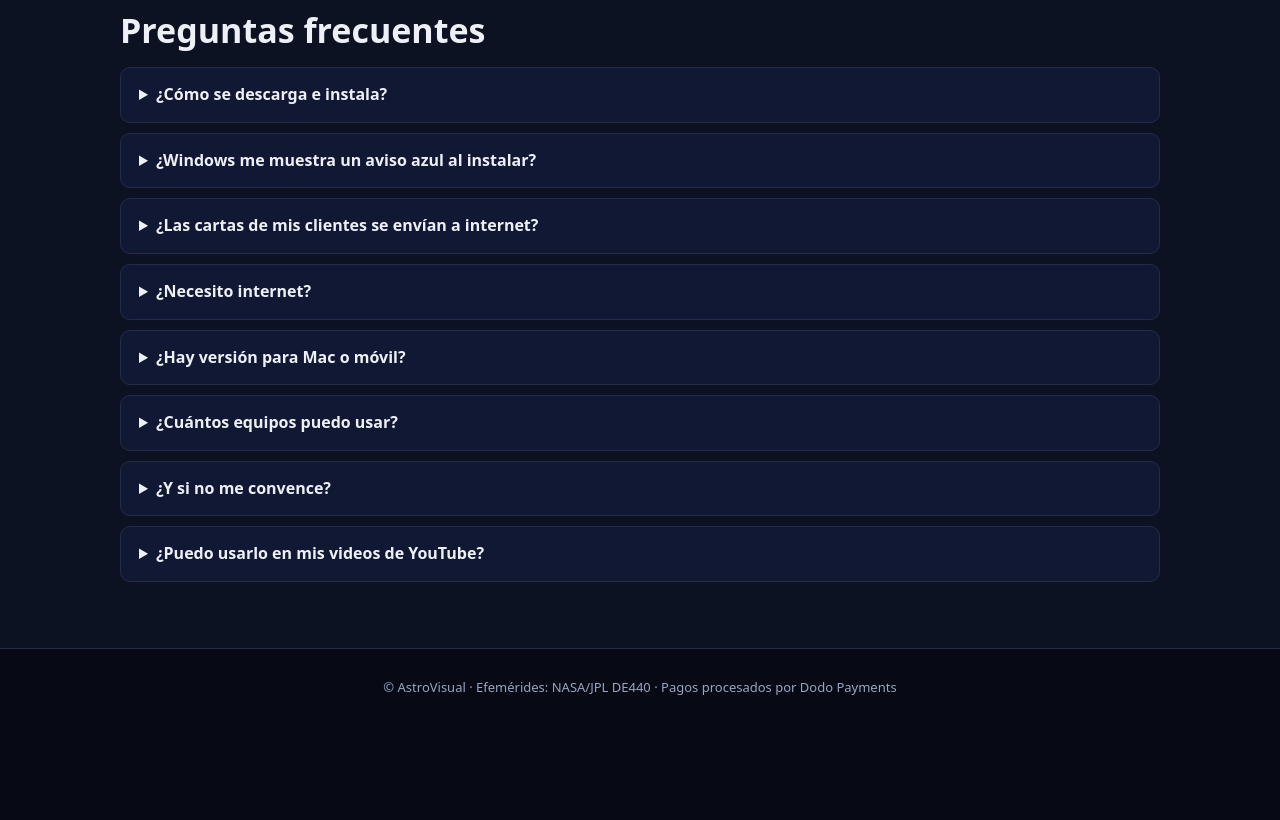
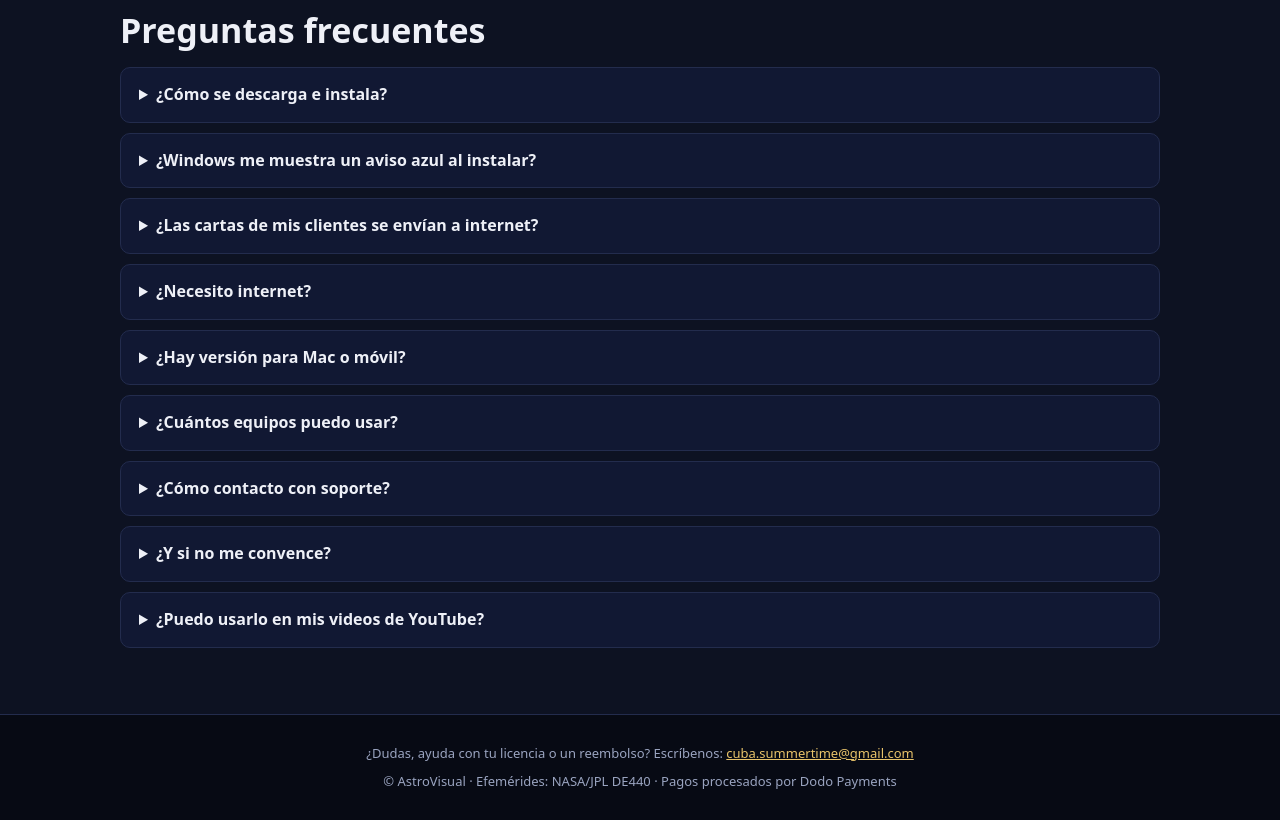
Before and after one commit to cubasummertime-art/astrovisual-descargas, a plain HTML site: page docs/index.html in a window 1280 px wide. Shown: the part 4209-5029 px from the top of the page. Before the commit the page ends 4935 px from the top, so only its background shows below. Drawn offline with Linux system fonts and the light colour scheme.

Commit message:
Página de venta

```diff
--- a/docs/index.html
+++ b/docs/index.html
@@ -133,10 +133,11 @@ footer{border-top:1px solid var(--line);padding:28px 0;color:var(--mut);font-siz
 <details><summary>¿Necesito internet?</summary><p>Para activar la licencia y descargar siglos de efemérides que aún no tengas. El resto funciona sin conexión.</p></details>
 <details><summary>¿Hay versión para Mac o móvil?</summary><p>Por ahora solo Windows 10 y 11.</p></details>
 <details><summary>¿Cuántos equipos puedo usar?</summary><p>Dos equipos con la misma clave. Puedes liberar uno desde el programa para pasar la licencia a otro.</p></details>
+<details><summary>¿Cómo contacto con soporte?</summary><p>Escribe a <a href="mailto:cuba.summertime@gmail.com">cuba.summertime@gmail.com</a> con tu duda, y te respondemos lo antes posible.</p></details>
 <details><summary>¿Y si no me convence?</summary><p>Tienes 14 días de prueba con todas las funciones antes de pagar.</p></details>
 <details><summary>¿Puedo usarlo en mis videos de YouTube?</summary><p>Sí. Las imágenes y grabaciones que hagas con el programa son tuyas.</p></details>
 </div></section>
 </main>
-<footer><div class="wrap">© AstroVisual · Efemérides: NASA/JPL DE440 · Pagos procesados por Dodo Payments</div></footer>
+<footer><div class="wrap"><p style="margin:0 0 8px">¿Dudas, ayuda con tu licencia o un reembolso? Escríbenos: <a href="mailto:cuba.summertime@gmail.com">cuba.summertime@gmail.com</a></p>© AstroVisual · Efemérides: NASA/JPL DE440 · Pagos procesados por Dodo Payments</div></footer>
 </body>
 </html>
```
